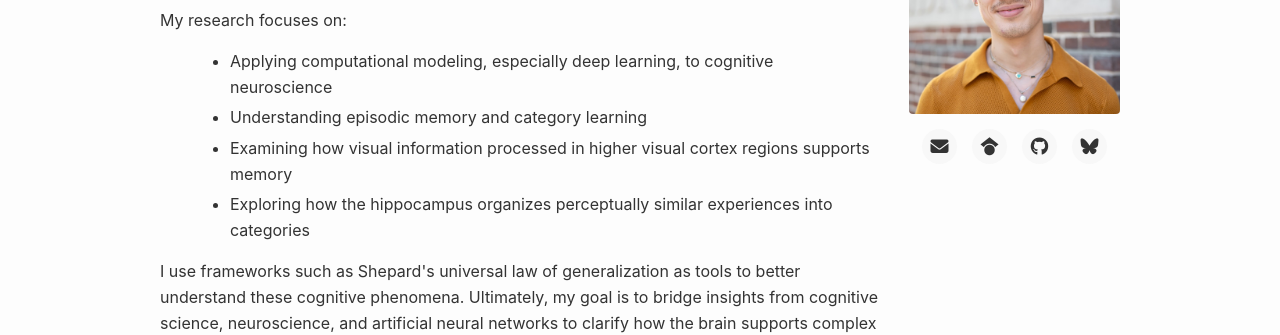
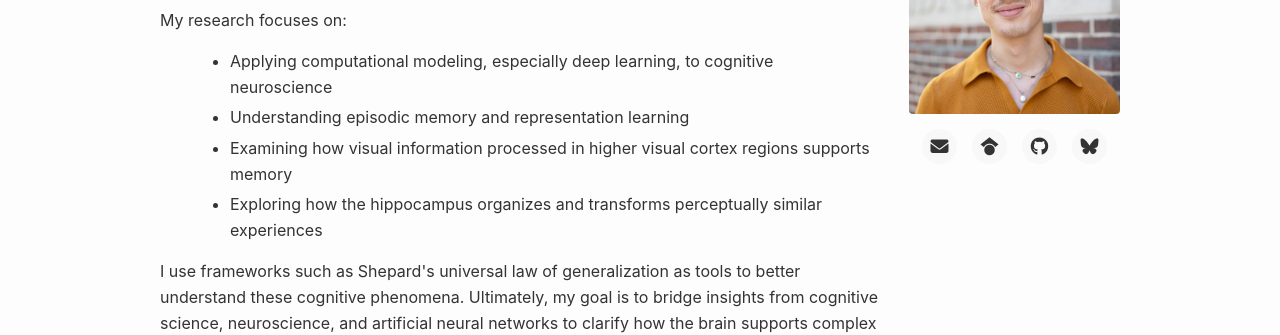
Before and after one commit to daniel-carstensen/daniel-carstensen.github.io, a Jekyll site: the page built from index.md, in a window 1280 px wide. Shown: the part 340-675 px from the top of the page. Built offline with Jekyll 4.4.1, drawn with Linux system fonts in a browser that asks for light colours.

Commit message:
small update to landing

```diff
--- a/index.md
+++ b/index.md
@@ -13,9 +13,9 @@ title: About
     <p>My research focuses on:</p>
     <ul>
       <li>Applying computational modeling, especially deep learning, to cognitive neuroscience</li>
-      <li>Understanding episodic memory and category learning</li>
+      <li>Understanding episodic memory and representation learning</li>
       <li>Examining how visual information processed in higher visual cortex regions supports memory</li>
-      <li>Exploring how the hippocampus organizes perceptually similar experiences into categories</li>
+      <li>Exploring how the hippocampus organizes and transforms perceptually similar experiences</li>
     </ul>
 
     <p>I use frameworks such as Shepard's universal law of generalization as tools to better understand these cognitive phenomena. Ultimately, my goal is to bridge insights from cognitive science, neuroscience, and artificial neural networks to clarify how the brain supports complex cognition.</p>
```
